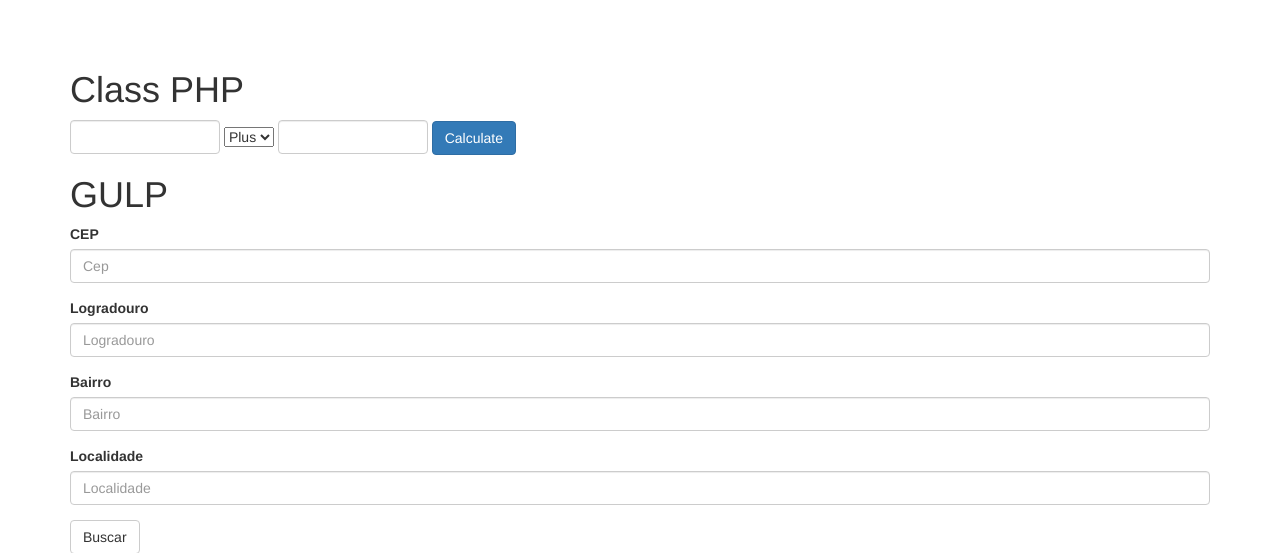
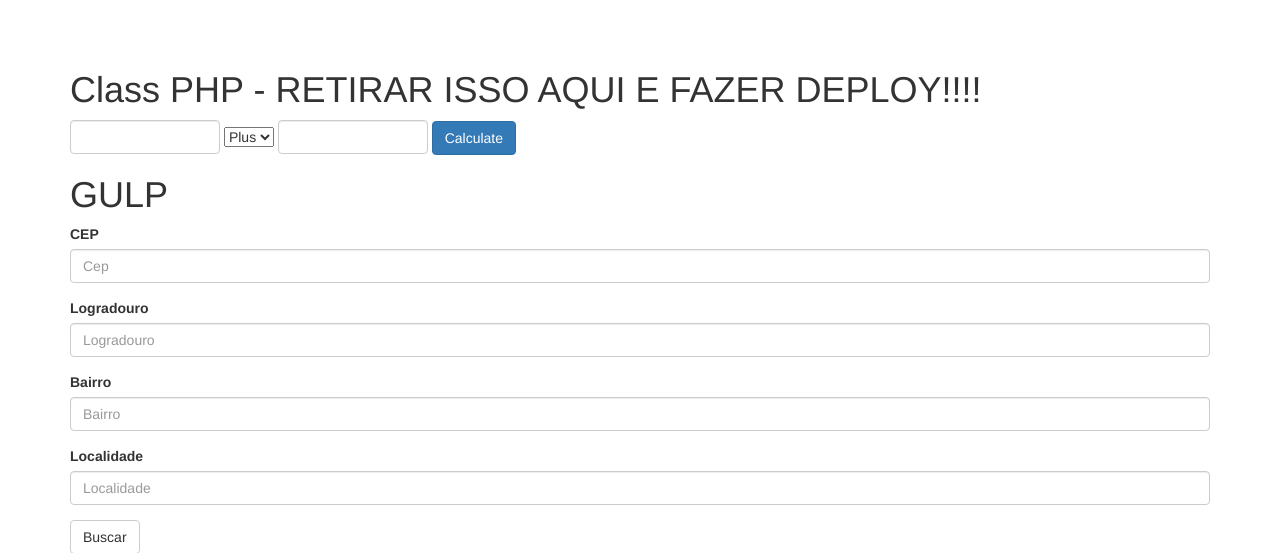
Before and after one commit to michaeldouglas/confphprs-calculator, a PHP site: page / in a window 1280 px wide. Shown: the top 553 px of the page. Run offline with PHP 8.4, Linux system fonts and the light colour scheme; style sheets or scripts are compiled from the project's sources; some libraries are stand-ins or nearby versions.

Commit message:
Ajuste da estrutura

```diff
--- a/index.php
+++ b/index.php
@@ -49,7 +49,7 @@ use Php\Phprs\Calculadora\Soma;
     ?>
 
     <!-- Calculator form -->
-    <h1>Class PHP</h1>
+    <h1>Class PHP - RETIRAR ISSO AQUI E FAZER DEPLOY!!!!</h1>
     <form method="post" action="index.php">
         <input name="number1" type="text" class="form-control" style="width: 150px; display: inline" />
         <select name="operation">
```
